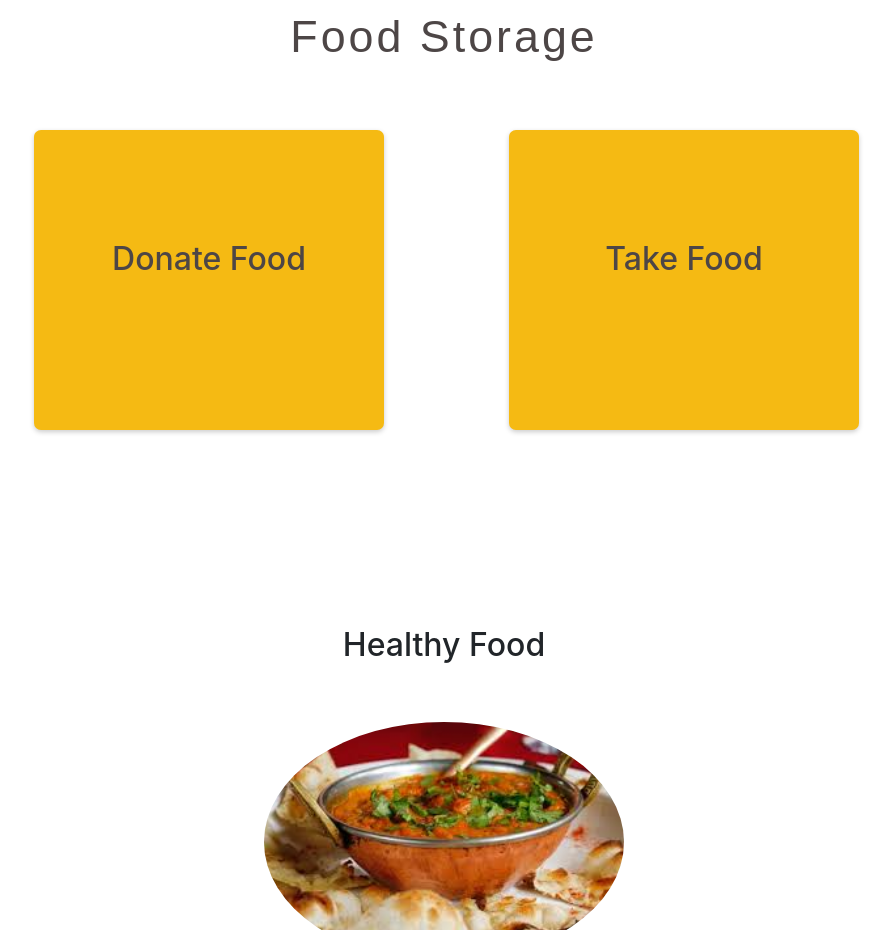
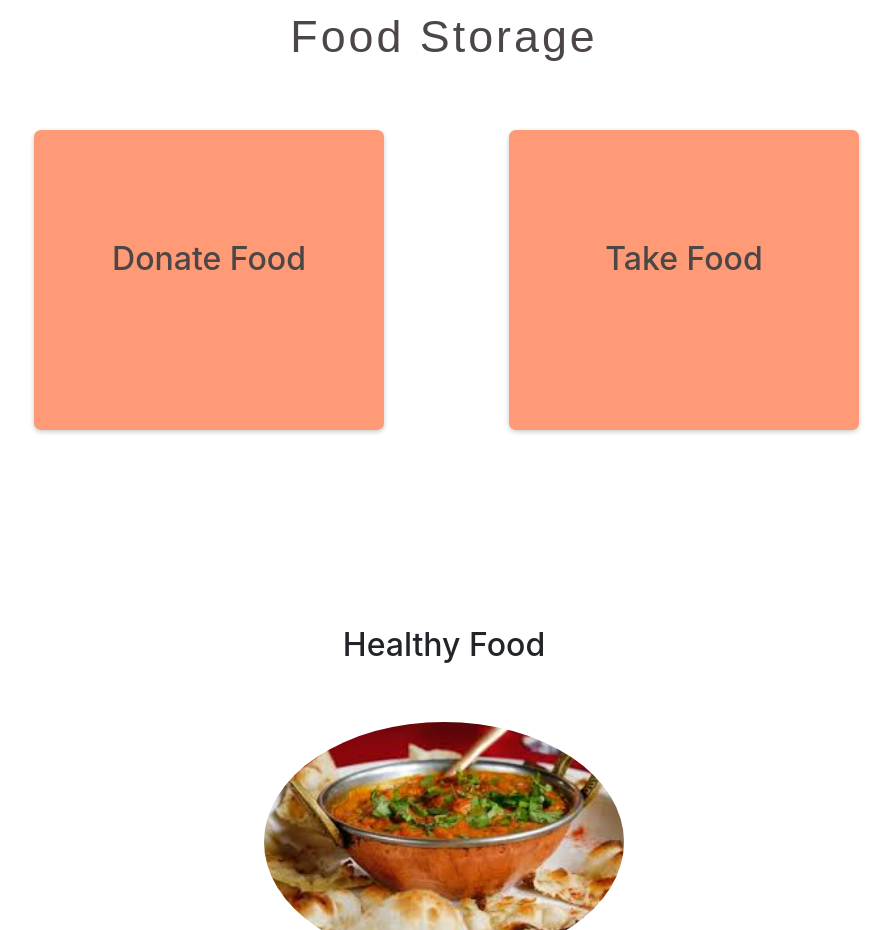
Before and after one commit to HirendraJyani/freefood, a plain HTML site: page index.html in a window 1280 px wide. Shown: the part 920-1850 px from the top of the page, without its empty margins (196-1088 px from the left). Drawn offline with nearby package versions, Linux system fonts and the light colour scheme.

Commit message:
take class background change

```diff
--- a/style.css
+++ b/style.css
@@ -121,7 +121,7 @@ a {
 }
 
 .take {
-  background: #f5ba13;
+  background: #ff9a76;
   border-radius: 7px;
   box-shadow: 0 2px 5px #ccc;
   height: 300px;
@@ -131,7 +131,7 @@ a {
 }
 
 .take:hover{
-  background: #fff;
+  background: #c0ffb3;
 }
 
 /********************************** Third Screen ********************************/
```
